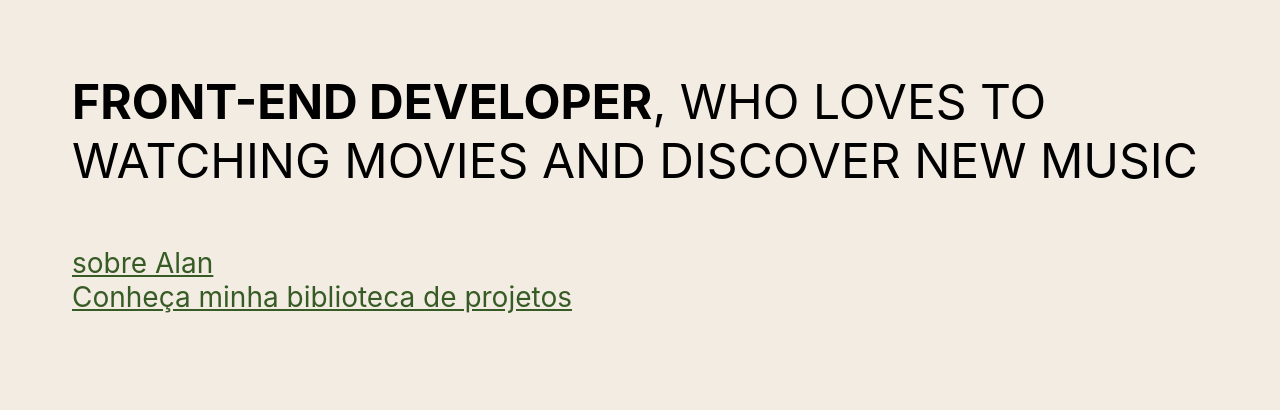
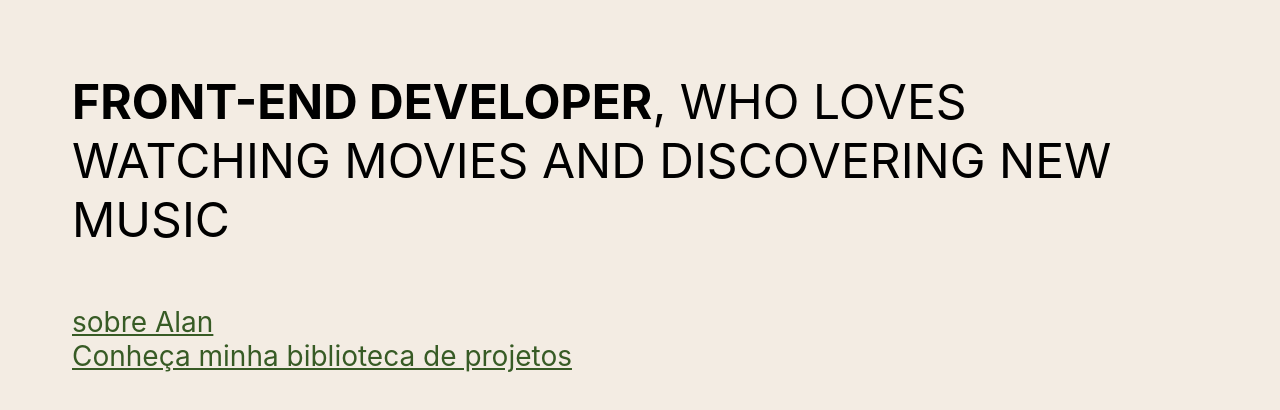
Before and after one commit to salanmato/my-portfolio, a React (Create React App) app: page / in a window 1280 px wide. Shown: the top 410 px of the page. Built offline with nearby package versions, Linux system fonts and the light colour scheme.

Commit message:
fix english errors

```diff
--- a/src/components/Home/index.js
+++ b/src/components/Home/index.js
@@ -7,7 +7,7 @@ const Home = () => {
             <div>
                 <h1><span>FRONT-END
                     DEVELOPER</span>,
-                   WHO LOVES TO WATCHING MOVIES AND DISCOVER NEW MUSIC</h1>
+                   WHO LOVES WATCHING MOVIES AND DISCOVERING NEW MUSIC</h1>
                 <div className='container-links'>
                     <p><Link to="/about" className='link'>sobre Alan</Link></p>
                     <p><Link to="/library" className='link'>Conheça minha biblioteca de projetos</Link></p>
```
